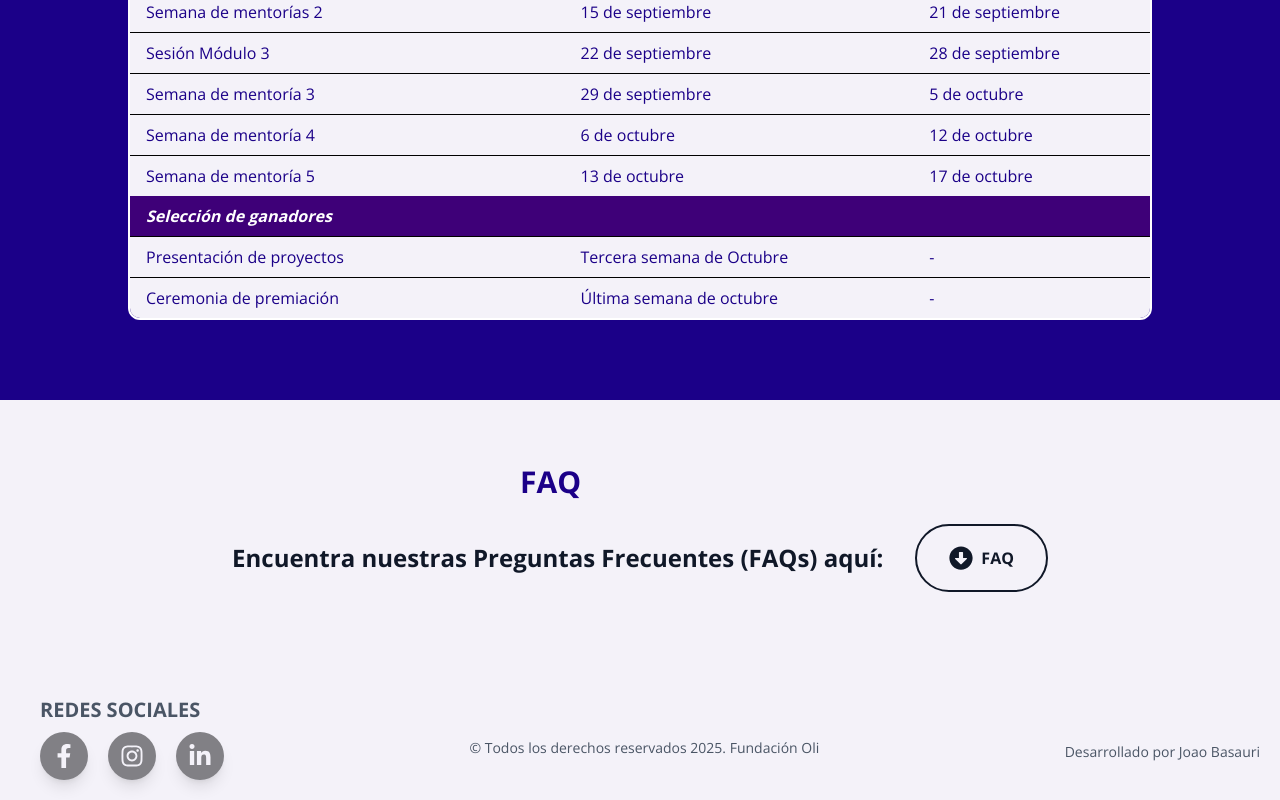
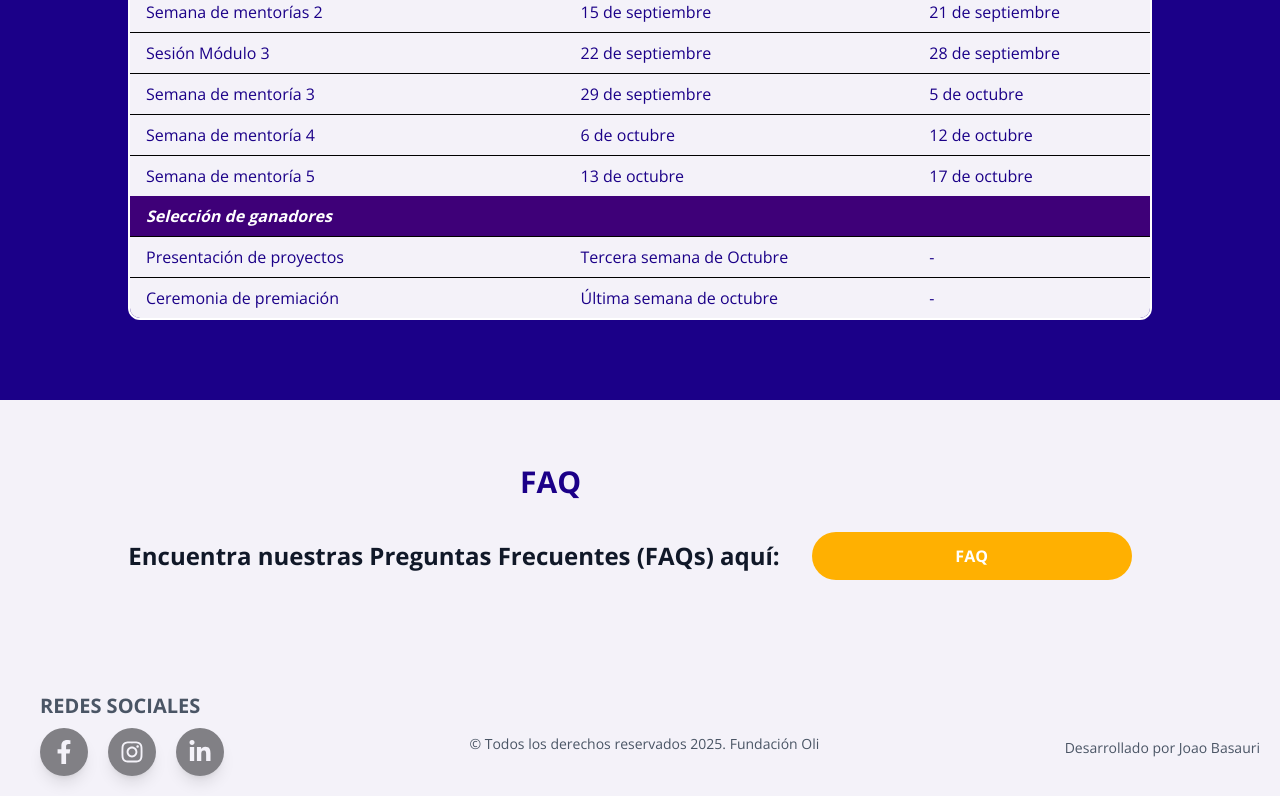
Before and after one commit to JoaoBasauri/Despegamos-con-impacto-landing-page, a Next.js app: page /despegamos-con-impacto/ in a window 1280 px wide. Shown: the part 7699-8499 px from the top of the page. Built offline with nearby package versions, Linux system fonts and the light colour scheme.

Commit message:
Cambios 85%

```diff
--- a/src/app/landing.js
+++ b/src/app/landing.js
@@ -444,9 +444,8 @@ export default function Landing() {
                     <a
                         href="/despegamos-con-impacto/pdf/faq.pdf"
                         target="_blank"
-                        className="flex items-center gap-1 mt-5 md:mt-0 md:gap-2 uppercase bg-[#ffaf0100] border-2 hover:text-white font-semibold px-5 py-3 md:px-8 md:py-5 rounded-full hover:bg-gray-900 transition"
+                        className="flex justify-center items-center gap-2 min-w-80 md:my-2 md:mr-5 bg-[#FFB001] text-[#FFFFFF] font-semibold px-18 py-3 rounded-full hover:bg-[#233E8B] hover:text-white transition "
                     >
-                        <FaArrowAltCircleDown className="text-lg md:text-2xl" />
                         <span className="text-sm md:text-base">FAQ</span>
                     </a>
                 </div>
```
